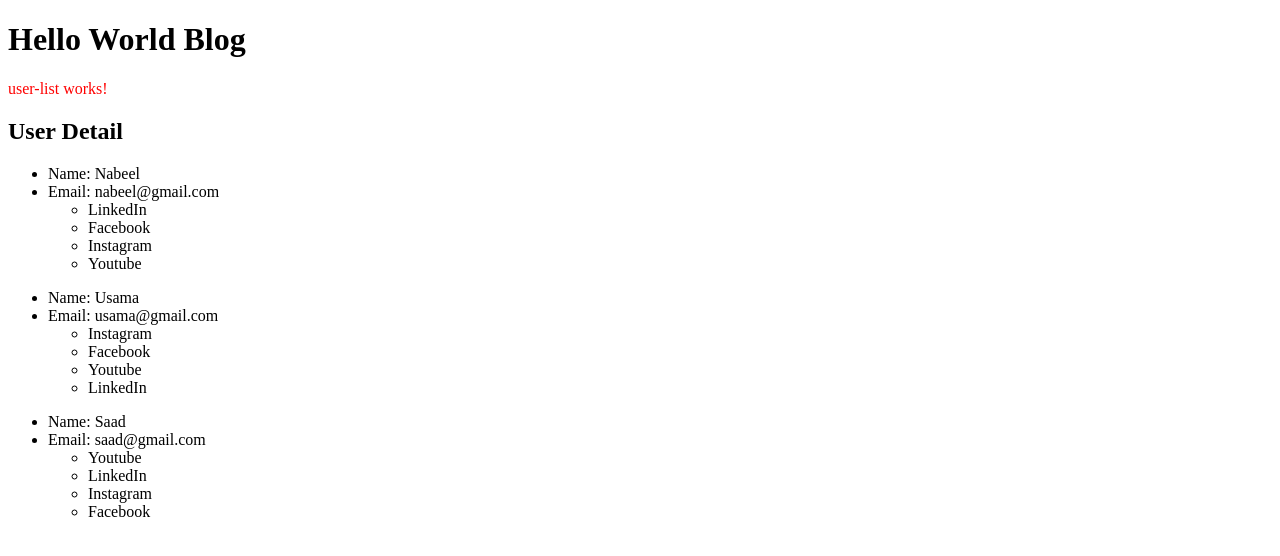
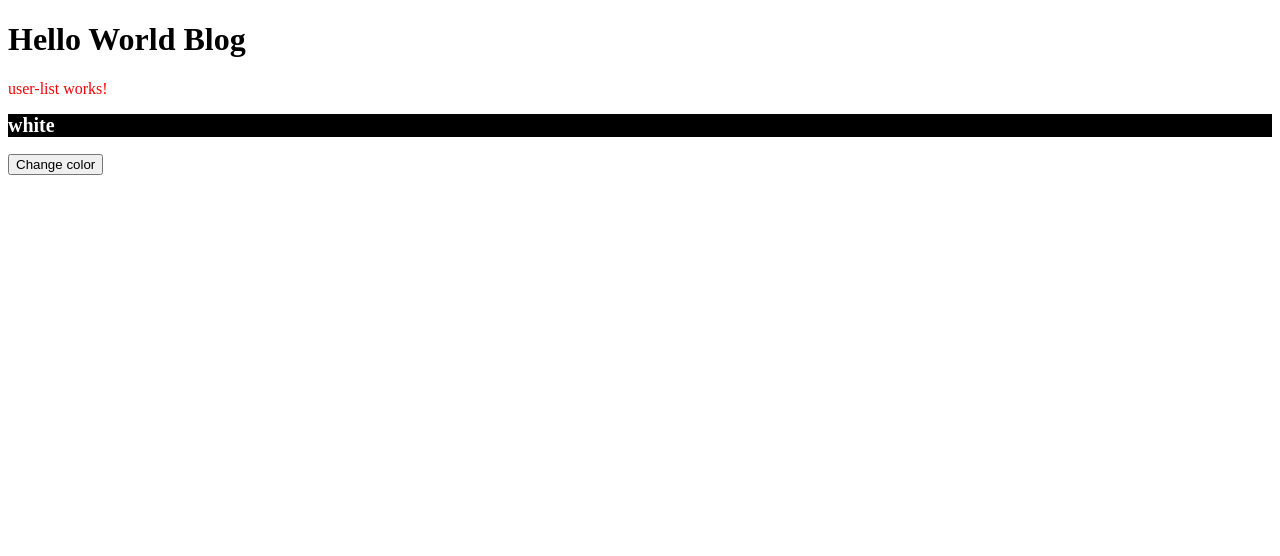
Before and after one commit to Nabeel-Chhipa/Angular-demo-app, an Angular app: page / in a window 1280 px wide. Shown: the top 556 px of the page. Built offline with nearby package versions, Linux system fonts and the light colour scheme.

Commit message:
dynamic style binding

```diff
--- a/src/app/user-list/user-list.component.html
+++ b/src/app/user-list/user-list.component.html
@@ -6,7 +6,7 @@
 <p *ngFor="let item of userDetails">Name: {{item.name}}, Email: {{item.email}}, country: {{item.country}}, city: {{item.city}}</p> -->
 
 
-<h2>User Detail</h2>
+<!-- <h2>User Detail</h2>
 
 <ul *ngFor="let user of userDetail">
     <li>Name: {{user.name}}</li>
@@ -14,4 +14,7 @@
     <ul *ngFor="let accounts of user.socialAccounts">
         <li>{{accounts.name}}</li>
     </ul>
-</ul>
+</ul> -->
+
+<h2 [style.color]="color" [style.backgroundColor]="backgroundColor" [style.fontSize]="fs">{{color}}</h2>
+<button (click)="changeColor()">Change color</button>
--- a/src/app/user-list/user-list.component.ts
+++ b/src/app/user-list/user-list.component.ts
@@ -27,36 +27,45 @@ export class UserListComponent {
   //   {name: 'Zariyab', email: 'zariyab@gmail.com', country: 'Pakistan', city: 'Faisalabad'},
   // ]
 
-  userDetail = [
-    {
-      name: 'Nabeel',
-      email: 'nabeel@gmail.com',
-      socialAccounts: [
-        {name: 'LinkedIn'},
-        {name: 'Facebook'},
-        {name: 'Instagram'},
-        {name: 'Youtube'},
-      ]
-    },
-    {
-      name: 'Usama',
-      email: 'usama@gmail.com',
-      socialAccounts: [
-        {name: 'Instagram'},
-        {name: 'Facebook'},
-        {name: 'Youtube'},
-        {name: 'LinkedIn'},
-      ]
-    },
-    {
-      name: 'Saad',
-      email: 'saad@gmail.com',
-      socialAccounts: [
-        {name: 'Youtube'},
-        {name: 'LinkedIn'},
-        {name: 'Instagram'},
-        {name: 'Facebook'},
-      ]
-    }
-  ]
+  // userDetail = [
+  //   {
+  //     name: 'Nabeel',
+  //     email: 'nabeel@gmail.com',
+  //     socialAccounts: [
+  //       {name: 'LinkedIn'},
+  //       {name: 'Facebook'},
+  //       {name: 'Instagram'},
+  //       {name: 'Youtube'},
+  //     ]
+  //   },
+  //   {
+  //     name: 'Usama',
+  //     email: 'usama@gmail.com',
+  //     socialAccounts: [
+  //       {name: 'Instagram'},
+  //       {name: 'Facebook'},
+  //       {name: 'Youtube'},
+  //       {name: 'LinkedIn'},
+  //     ]
+  //   },
+  //   {
+  //     name: 'Saad',
+  //     email: 'saad@gmail.com',
+  //     socialAccounts: [
+  //       {name: 'Youtube'},
+  //       {name: 'LinkedIn'},
+  //       {name: 'Instagram'},
+  //       {name: 'Facebook'},
+  //     ]
+  //   }
+  // ]
+
+  color: string = 'white'
+  backgroundColor: string = 'black'
+  fs = '20px'
+  changeColor() {
+    this.color = 'black'
+    this.backgroundColor = 'lightgray'
+    this.fs = '30px'
+  }
 }
```
